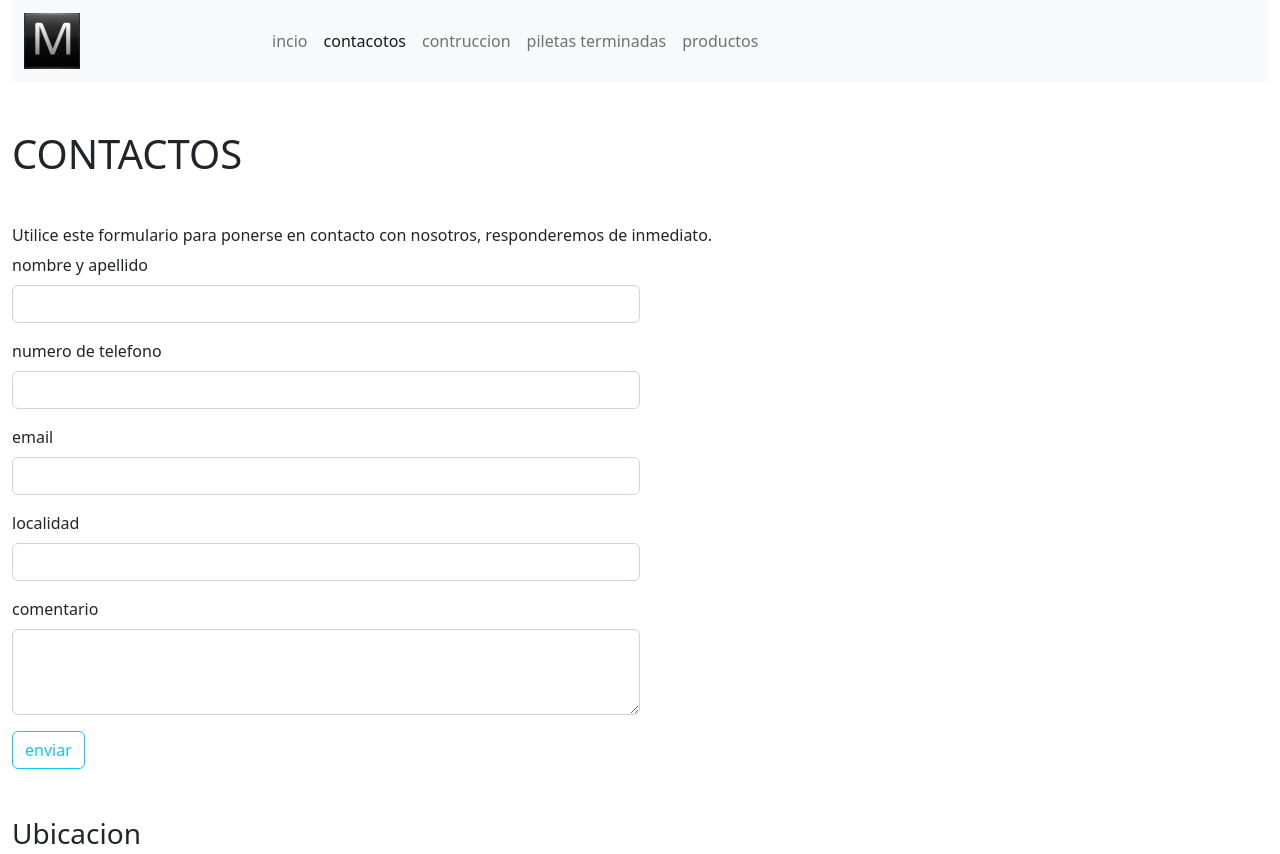
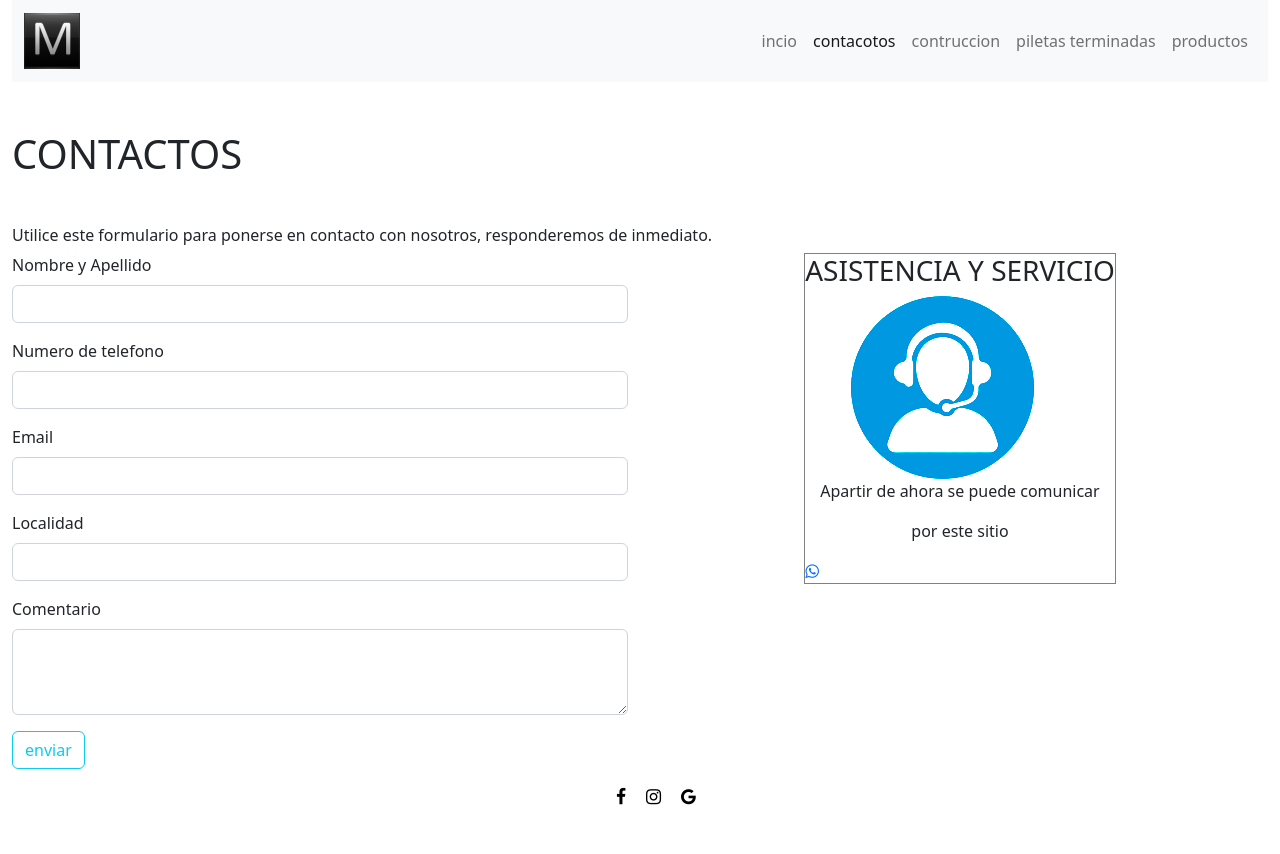
Before and after one commit to Mauerlucas13/Desafio2, a plain HTML site: page pages/contactos.html in a window 1280 px wide. Shown: the top 854 px of the page. Drawn offline with nearby package versions, Linux system fonts and the light colour scheme; files whose address does not match are found by name.

Commit message:
modifique contactos

```diff
--- a/assests/css/style.css
+++ b/assests/css/style.css
@@ -1,3 +1,4 @@
+
 .carousel-inner{
     height: 600px;
 }
@@ -37,3 +38,11 @@
 .inner:hover img{
     transform: scale(1.5);
 }
+
+.pasos{
+    position: absolute;
+}
+
+.borde{
+    border: 0.5px solid gray;
+}
--- a/pages/contactos.html
+++ b/pages/contactos.html
@@ -18,7 +18,7 @@
               <button class="navbar-toggler" type="button" data-bs-toggle="collapse" data-bs-target="#navbarNav" aria-controls="navbarNav" aria-expanded="false" aria-label="Toggle navigation">
                 <span class="navbar-toggler-icon"></span>
               </button>
-              <div class="collapse navbar-collapse" id="navbarNav">
+              <div class="collapse navbar-collapse d-flex justify-content-end" id="navbarNav">
                 <ul class="navbar-nav">
                   <li class="nav-item">
                     <a class="nav-link" aria-current="page" href="../index.html">incio</a>
@@ -40,41 +40,48 @@
             </div>
           </nav>
     </header>
-    <main>
+    <main class="row">
         <h1 class="my-5">CONTACTOS</h1>
         <h6>Utilice este formulario para ponerse en contacto con nosotros, responderemos de inmediato.</h6>
         <form class="conteiner-fluid col-8 col-xl-6 mx-auto mx-xl-0" action="">
                 <div class="mb-3">
-                    <label for="exampleFormControlInput1" class="form-label">nombre y apellido</label>
+                    <label for="exampleFormControlInput1" class="form-label">Nombre y Apellido</label>
                     <input type="text" class="form-control" id="exampleFormControlInput1" placeholder="">
                  </div>
                  <div class="mb-3">
-                    <label for="exampleFormControlInput1" class="form-label">numero de telefono</label>
+                    <label for="exampleFormControlInput1" class="form-label">Numero de telefono</label>
                     <input type="number" class="form-control" id="exampleFormControlInput1" placeholder="">
                   </div>
                   <div class="mb-3">
-                    <label for="exampleFormControlInput1" class="form-label">email</label>
+                    <label for="exampleFormControlInput1" class="form-label">Email</label>
                     <input type="email" class="form-control" id="exampleFormControlInput1" placeholder="">
                   </div>
                   <div class="mb-3">
-                    <label for="exampleFormControlInput1" class="form-label">localidad</label>
+                    <label for="exampleFormControlInput1" class="form-label">Localidad</label>
                     <input type="text" class="form-control" id="exampleFormControlInput1" placeholder="">
                   </div>
                   <div class="mb-3">
-                    <label for="exampleFormControlTextarea1" class="form-label">comentario</label>
+                    <label for="exampleFormControlTextarea1" class="form-label">Comentario</label>
                     <textarea class="form-control" id="exampleFormControlTextarea1" rows="3"></textarea>
                   </div>
                   <button type="button" class="btn btn-outline-info">enviar</button>
         </form>
 
+        <div class="col-xl-6 d-flex flex-column align-items-center mx-xl-auto">
+          <div class="borde">
+          <div>
+            <h3 c>ASISTENCIA Y SERVICIO</h3>
+          <img class="mx-auto" src="../assests/imagenes/productos/techsupport.png" alt="">
+          </div>
+          <p class="text-center">Apartir de ahora se puede comunicar </p>
+          <p class="text-center">por este sitio</p>
+          <a class="text-center" href="https://web.whatsapp.com/#"><i class="fa fa-whatsapp"></i></a>
+         </div>
+        </div>
 
     </main>
     <aside>
-        <br>
-        <br>
-   <h3>Ubicacion</h3>
-   <br>
-   <iframe src="https://www.google.com/maps/embed?pb=!1m18!1m12!1m3!1d3436.432974194885!2d-61.95585398502738!3d-30.537068961323968!2m3!1f0!2f0!3f0!3m2!1i1024!2i768!4f13.1!3m3!1m2!1s0x9435a9a125fc3a45%3A0x37a5930ca349f3f5!2sAlmte%20Brown%2C%20Suardi%2C%20Santa%20Fe!5e0!3m2!1ses-419!2sar!4v1653656789857!5m2!1ses-419!2sar" width="600" height="450" style="border:0;" allowfullscreen="" loading="lazy" referrerpolicy="no-referrer-when-downgrade"></iframe>
+
     </aside>
     <footer>
       <ul class="sociales">
```
Also changed, not shown: index.html (+2 -2 lines), pages/contrucciones.html (+2 -2 lines), pages/piletasterminadas.html (+1 -1 lines), pages/productos.html (+1 -1 lines).
